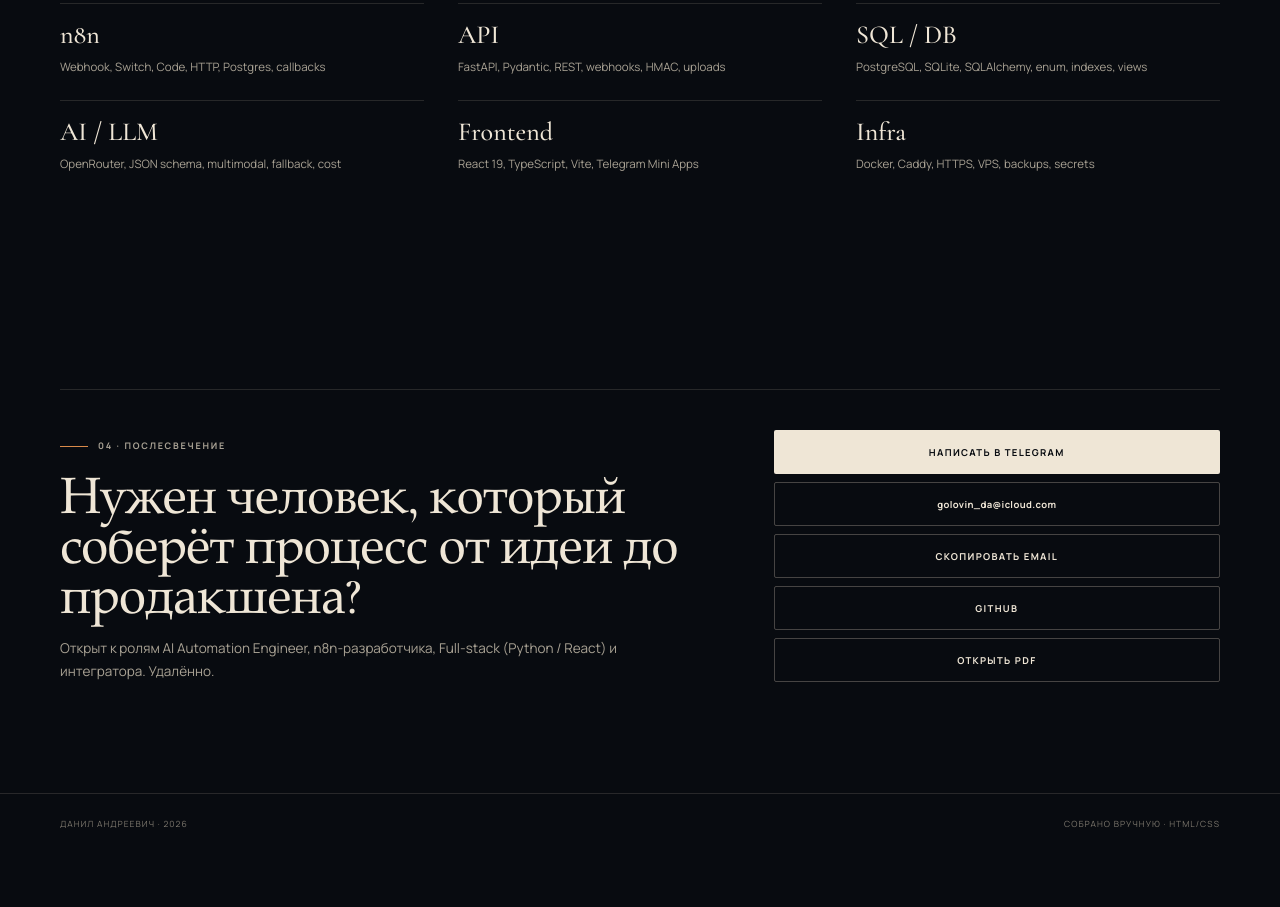
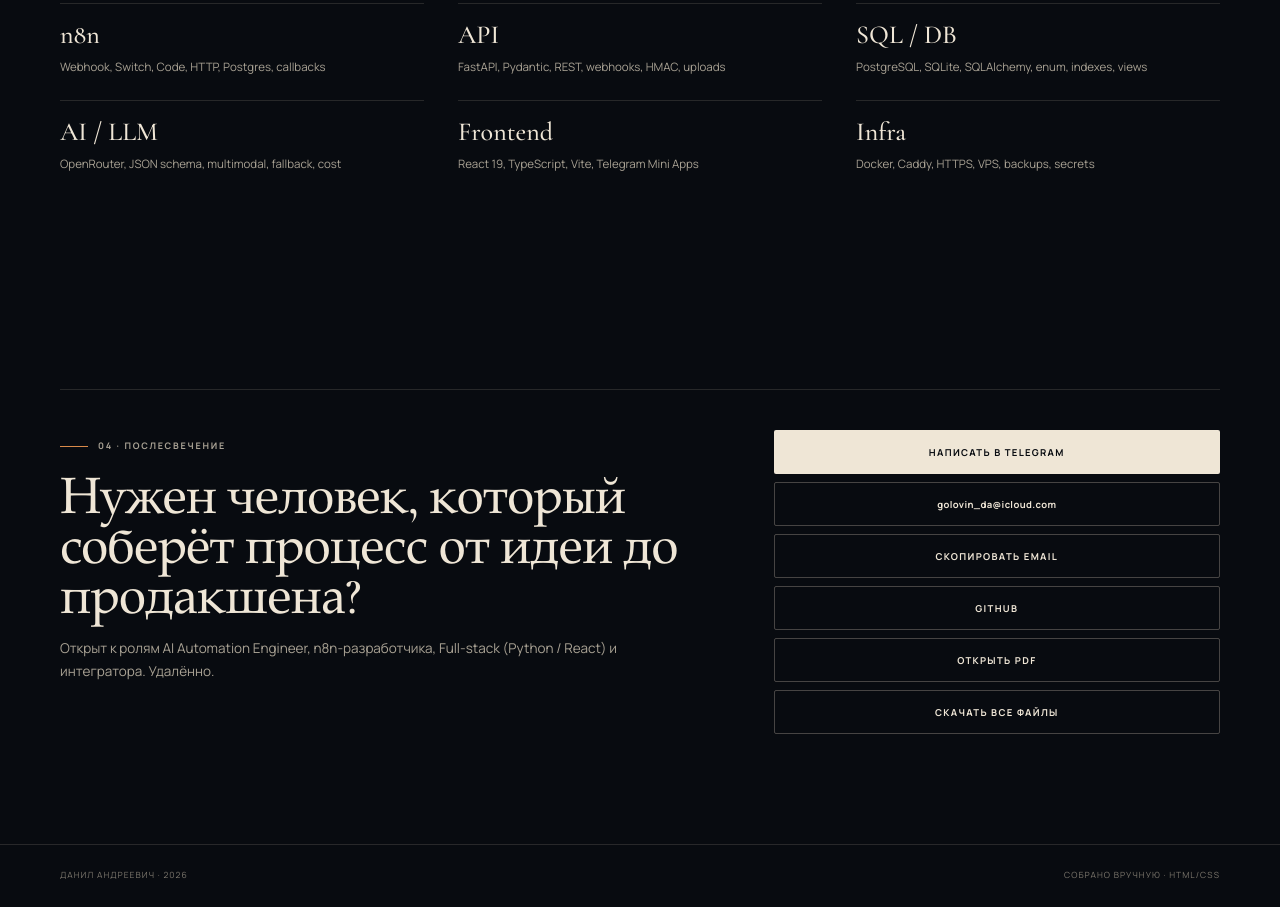
Before and after one commit to Dated-cpu/portfolio, a plain HTML site: page index.html in a window 1280 px wide. Shown: the part 4126-5033 px from the top of the page. Before the commit the page ends 4981 px from the top, so only its background shows below. Drawn offline with nearby package versions, Linux system fonts and the light colour scheme.

Commit message:
Add downloadable package with portfolio, resume and case files

```diff
--- a/index.html
+++ b/index.html
@@ -236,6 +236,7 @@
           <button class="btn btn-ghost" type="button" data-copy="golovin_da@icloud.com">Скопировать email</button>
           <a class="btn btn-ghost" href="https://github.com/Dated-cpu" target="_blank" rel="noreferrer">GitHub</a>
           <a class="btn btn-ghost" href="portfolio.pdf" target="_blank" rel="noreferrer">Открыть PDF</a>
+          <a class="btn btn-ghost" href="downloads/ai-automation-package.zip" download>Скачать все файлы</a>
         </div>
       </div>
     </section>
```
Also changed, not shown: 2 other files.
